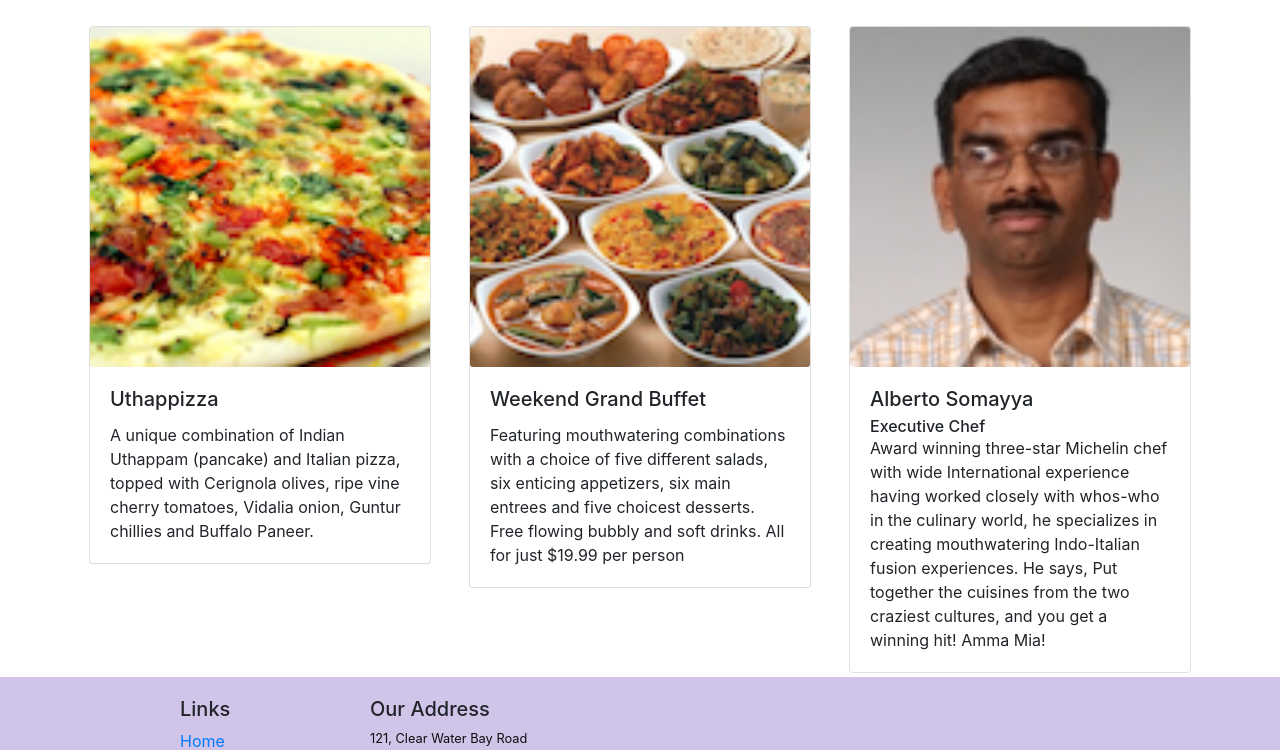
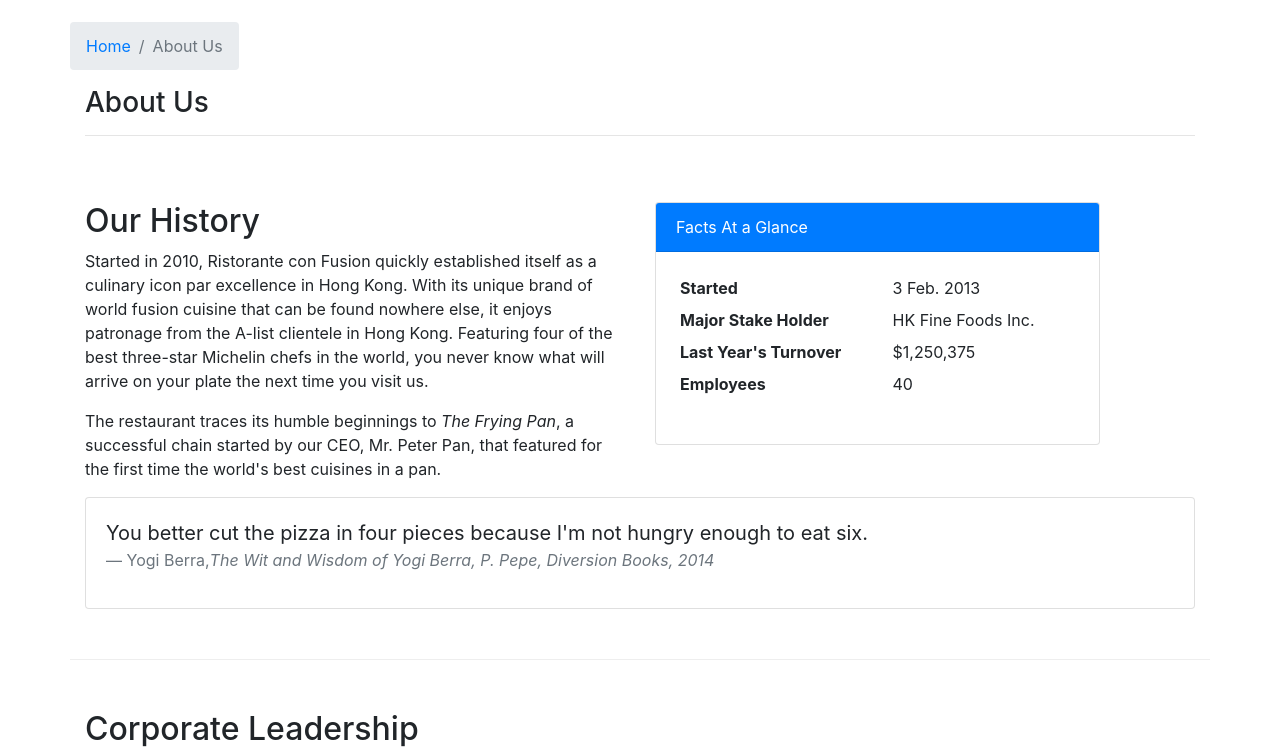
Before and after one commit to gleysi/reactproject, a React (Create React App) app: page /aboutus in a window 1280 px wide. Before the commit this address led to /home. Shown: the part 340-1090 px from the top of the page. Built offline with nearby package versions, Linux system fonts and the light colour scheme.

Commit message:
AboutComponent Assigment 2 added a funcional component

```diff
--- /dev/null
+++ b/src/components/AboutComponent.js
@@ -0,0 +1,92 @@
+import React from 'react';
+import { Breadcrumb, BreadcrumbItem, Card, CardBody, CardHeader, Media, CardImg, CardImgOverlay, CardTitle } from 'reactstrap';
+import { Link } from 'react-router-dom';
+
+function RenderLeader({ leader }) {
+    return(
+        <Media className="mx-md-n5">
+            <Media left className="py-3 px-md-5">
+                <Media object src={leader.image} alt={leader.name} />
+            </Media>
+            <Media body className="py-3 px-md-5">
+                <Media heading>{leader.name}</Media>
+                {leader.designation} <br></br>
+                {leader.description}
+            </Media>
+        </Media>
+    );
+}
+
+function About(props) {
+
+    const leaders = props.leaders.map((leader) => {
+        return (
+            <RenderLeader leader={leader} />
+        );
+    });
+
+    return(
+        <div className="container">
+            <div className="row">
+                <Breadcrumb>
+                    <BreadcrumbItem><Link to="/home">Home</Link></BreadcrumbItem>
+                    <BreadcrumbItem active>About Us</BreadcrumbItem>
+                </Breadcrumb>
+                <div className="col-12">
+                    <h3>About Us</h3>
+                    <hr />
+                </div>
+            </div>
+            <div className="row row-content">
+                <div className="col-12 col-md-6">
+                    <h2>Our History</h2>
+                    <p>Started in 2010, Ristorante con Fusion quickly established itself as a culinary icon par excellence in Hong Kong. With its unique brand of world fusion cuisine that can be found nowhere else, it enjoys patronage from the A-list clientele in Hong Kong.  Featuring four of the best three-star Michelin chefs in the world, you never know what will arrive on your plate the next time you visit us.</p>
+                    <p>The restaurant traces its humble beginnings to <em>The Frying Pan</em>, a successful chain started by our CEO, Mr. Peter Pan, that featured for the first time the world's best cuisines in a pan.</p>
+                </div>
+                <div className="col-12 col-md-5">
+                    <Card>
+                        <CardHeader className="bg-primary text-white">Facts At a Glance</CardHeader>
+                        <CardBody>
+                            <dl className="row p-1">
+                                <dt className="col-6">Started</dt>
+                                <dd className="col-6">3 Feb. 2013</dd>
+                                <dt className="col-6">Major Stake Holder</dt>
+                                <dd className="col-6">HK Fine Foods Inc.</dd>
+                                <dt className="col-6">Last Year's Turnover</dt>
+                                <dd className="col-6">$1,250,375</dd>
+                                <dt className="col-6">Employees</dt>
+                                <dd className="col-6">40</dd>
+                            </dl>
+                        </CardBody>
+                    </Card>
+                </div>
+                <div className="col-12">
+                    <Card>
+                        <CardBody className="bg-faded">
+                            <blockquote className="blockquote">
+                                <p className="mb-0">You better cut the pizza in four pieces because
+                                    I'm not hungry enough to eat six.</p>
+                                <footer className="blockquote-footer">Yogi Berra,
+                                <cite title="Source Title">The Wit and Wisdom of Yogi Berra,
+                                    P. Pepe, Diversion Books, 2014</cite>
+                                </footer>
+                            </blockquote>
+                        </CardBody>
+                    </Card>
+                </div>
+            </div>
+            <div className="row row-content">
+                <div className="col-12">
+                    <h2>Corporate Leadership</h2>
+                </div>
+                <div className="col-12">
+                    <Media list>
+                        {leaders}
+                    </Media>
+                </div>
+            </div>
+        </div>
+    );
+}
+
+export default About;
--- a/src/components/ContactComponent.js
+++ b/src/components/ContactComponent.js
@@ -36,7 +36,7 @@
                 <div className="col-12 col-sm-11 offset-sm-1">
                     <div className="btn-group" role="group">
                         <a role="button" className="btn btn-primary" href="tel:+85212345678"><i className="fa fa-phone"></i> Call</a>
-                        <a role="button" className="btn btn-info"><i className="fa fa-skype"></i> Skype</a>
+                        <a role="button" className="btn btn-info" href="/"><i className="fa fa-skype"></i> Skype</a>
                         <a role="button" className="btn btn-success" href="mailto:confusion@food.net"><i className="fa fa-envelope-o"></i> Email</a>
                     </div>
                 </div>
--- a/src/components/MainComponent.js
+++ b/src/components/MainComponent.js
@@ -5,6 +5,7 @@
 import Home from './HomeComponent';
 import Contact from './ContactComponent';
 import DishDetail from './DishdetailComponent';
+import About from './AboutComponent';
 import { DISHES } from '../shared/dishes';
 import { COMMENTS } from '../shared/comments';
 import { PROMOTIONS } from '../shared/promotions';
@@ -42,11 +43,20 @@
       );
     };
 
+    const RenderLeader = () => {
+      return(
+        <About
+          leaders={this.state.leaders}
+        />
+      );
+    }
+
     return (
       <div>
         <Header />
         <Switch>
           <Route path='/home' component={HomePage} />
+          <Route path='/aboutus' component={RenderLeader} />
           <Route exact path='/menu' component={() => <Menu dishes={this.state.dishes} />} />
           <Route path='/menu/:dishId' component={DishWithId} />
           <Route exact path='/contactus' component={Contact} />} />
```
